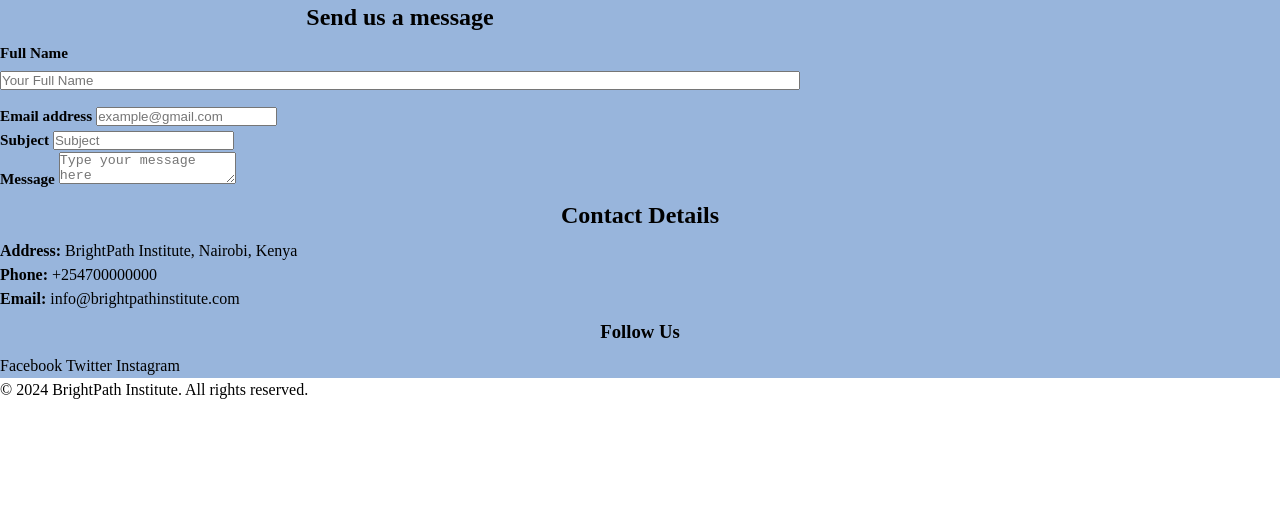
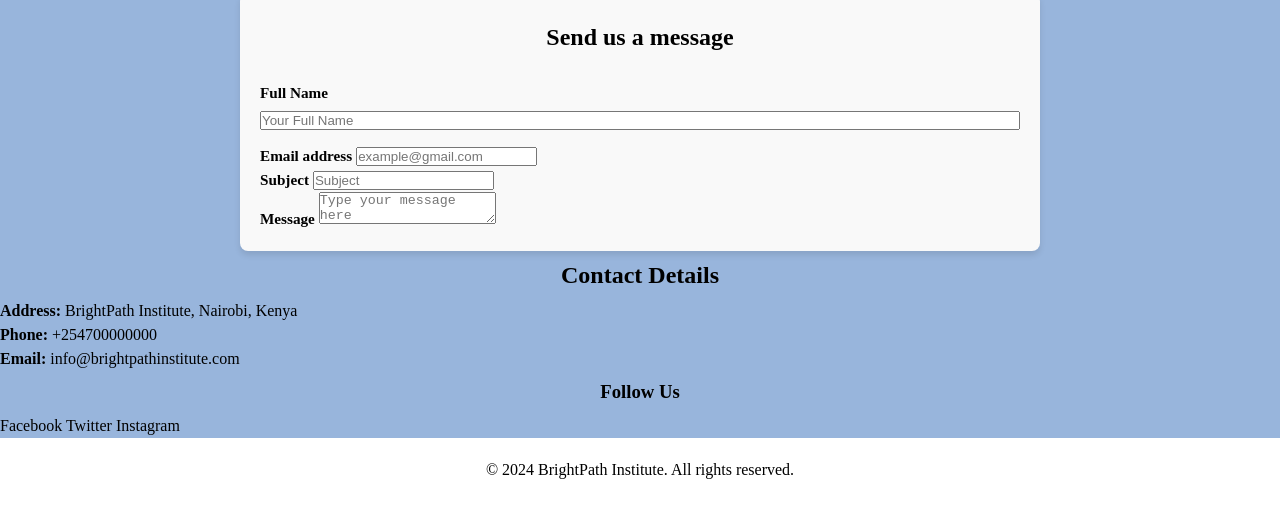
Before and after one commit to jtrevor08/Student-management, a plain HTML site: page contact.html in a window 1280 px wide. Shown: the part 155-672 px from the top of the page. Drawn offline with Linux system fonts and the light colour scheme.

Commit message:
more css

```diff
--- a/style.css
+++ b/style.css
@@ -60,6 +60,21 @@ ul {
   margin: 6px;
   border-radius: 8px;
 }
+.site-footer {
+  background-color: var(--primary-dark);
+  color: var(--text-color);
+  padding: 20px;
+  text-align: center;
+}
+.section-title {
+  margin-bottom: 20px;
+  font-size: 1.8rem;
+}
+.section {
+  padding-top: 40px;
+  padding-bottom: 10px;
+  margin: 0px;
+}
 header {
   background-color: var(--primary-dark);
   color: var(--text-color);
@@ -96,6 +111,27 @@ nav > ul > li > a {
   background-color: #98b5dc;
   margin: 0px;
   box-sizing: border-box;
+}
+.form-card {
+  max-width: 800px;
+  margin: 0 auto;
+  padding: 20px;
+  background-color: #f9f9f9;
+  border-radius: 8px;
+  box-shadow: 0px 4px 6px rgba(0, 0, 0, 0.1);
+}
+.form-card > h2 {
+  text-align: center;
+  margin-bottom: 20px;
+  display: block;
+}
+textarea {
+  resize: none;
+}
+.from-group {
+  display: flex;
+  flex-direction: column;
+  margin-bottom: 14px;
 }
 
 .header {
```
